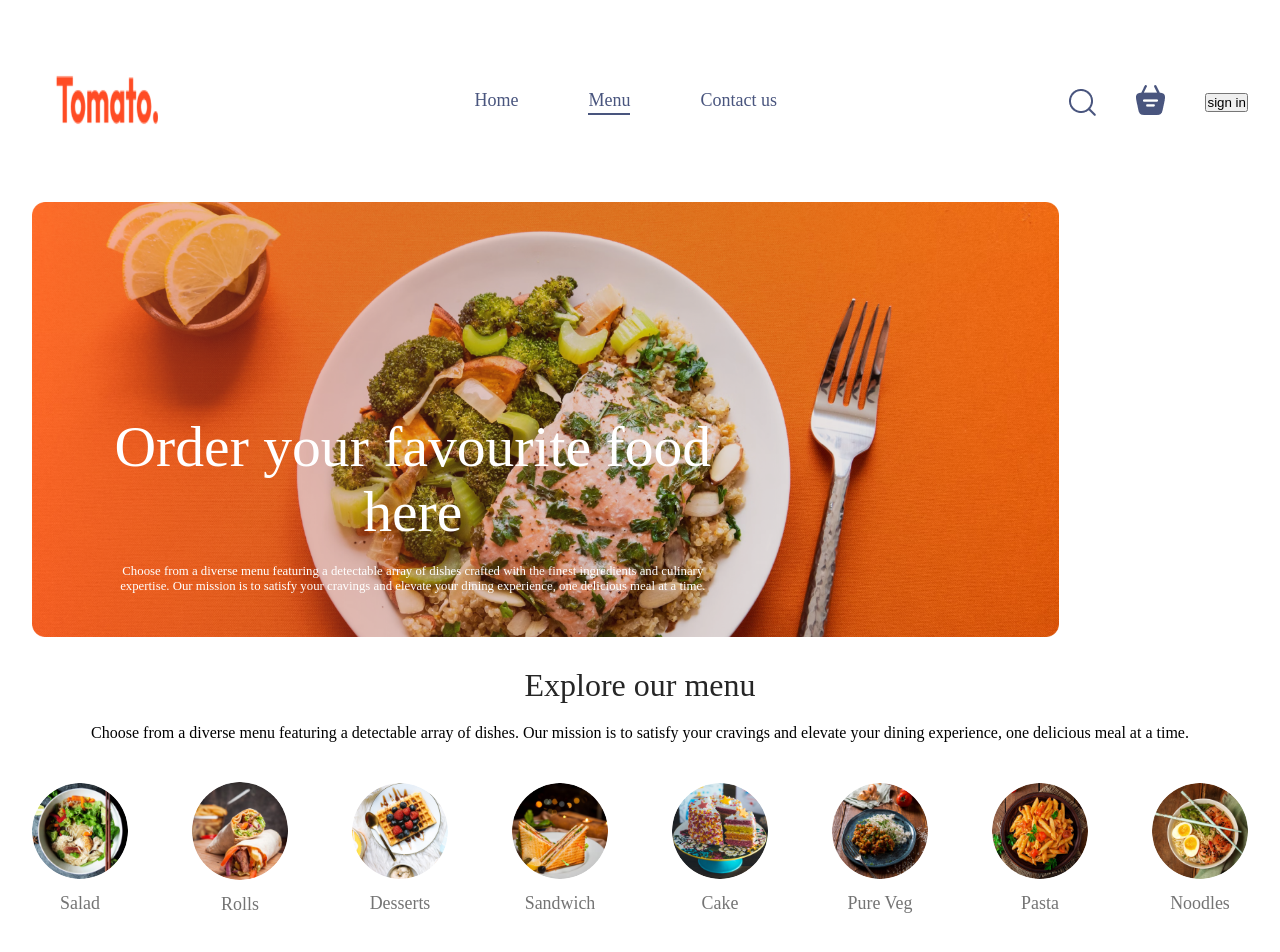
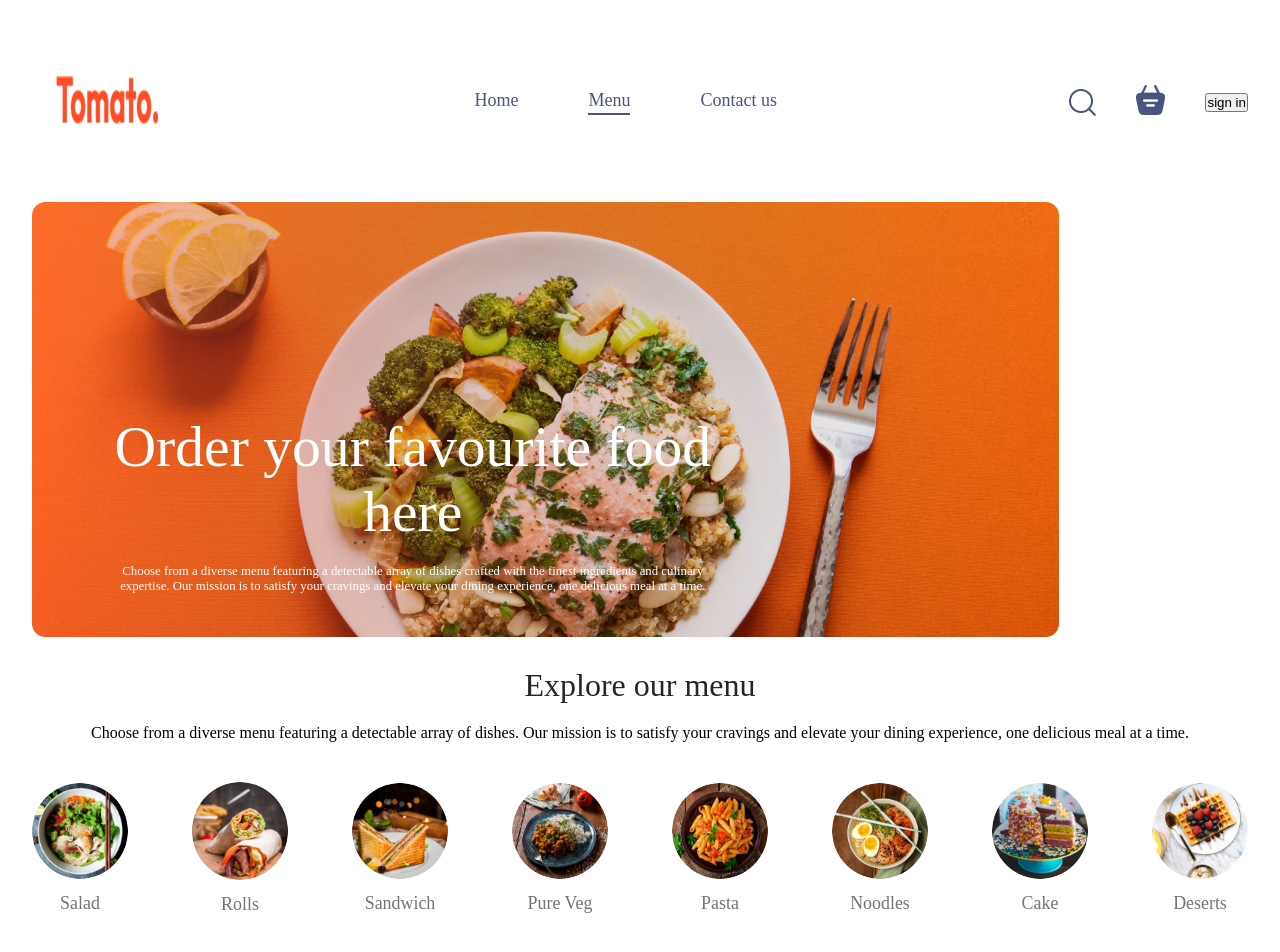
Before and after one commit to sanujis/Food-delivery-website, a React (Vite) app in the folder frontend/: page / in a window 1280 px wide. Shown: the top 952 px of the page. Built offline with nearby package versions, Linux system fonts and the light colour scheme; no server answers.

Commit message:
changed menu display

```diff
--- a/frontend/src/assets/assets.js
+++ b/frontend/src/assets/assets.js
@@ -91,17 +91,10 @@ export const menu_list = [
         menu_name: "Rolls",
         menu_image: menu_2
     },
-    {
-        menu_name: "Desserts",
-        menu_image: menu_3
-    },
+
     {
         menu_name: "Sandwich",
         menu_image: menu_4
-    },
-    {
-        menu_name: "Cake",
-        menu_image: menu_5
     },
     {
         menu_name: "Pure Veg",
@@ -114,6 +107,14 @@ export const menu_list = [
     {
         menu_name: "Noodles",
         menu_image: menu_8
+    },
+    {
+        menu_name: "Cake",
+        menu_image: menu_5
+    },
+    {
+        menu_name: "Deserts",
+        menu_image: menu_3
     }]
 
     export const food_list = [
--- a/frontend/src/components/FoodDisplay/FoodDisplay.jsx
+++ b/frontend/src/components/FoodDisplay/FoodDisplay.jsx
@@ -6,7 +6,6 @@ import { StoreContext } from '../context/StoreContext';
 const FoodDisplay = ({ category }) => {
   const { food_list } = useContext(StoreContext);
 
-  // Filter food items based on the selected category
   const filteredFoodList =
     category === 'All'
       ? food_list
--- a/frontend/src/components/Footer/Footer.css
+++ b/frontend/src/components/Footer/Footer.css
@@ -15,6 +15,7 @@
     grid-template-columns: 2fr 1fr 1fr;
     gap: 80px;
   }
+
   .footer-content-left,
   .footer-content-center,
   .footer-content-right {
@@ -23,6 +24,7 @@
     align-items: start;
     gap: 20px;
   }
+
   .footer-content-left li,
   .footer-content-center li,
   .footer-content-right li {
--- a/frontend/src/pages/Home/Home.jsx
+++ b/frontend/src/pages/Home/Home.jsx
@@ -6,7 +6,7 @@ import FoodDisplay from '../../components/FoodDisplay/FoodDisplay'
 
 const Home = () => {
 
-    const [category, setCategory] = React.useState('all');
+    const [category, setCategory] = React.useState('All');
     return (
         <div>
         <Header/>
```
